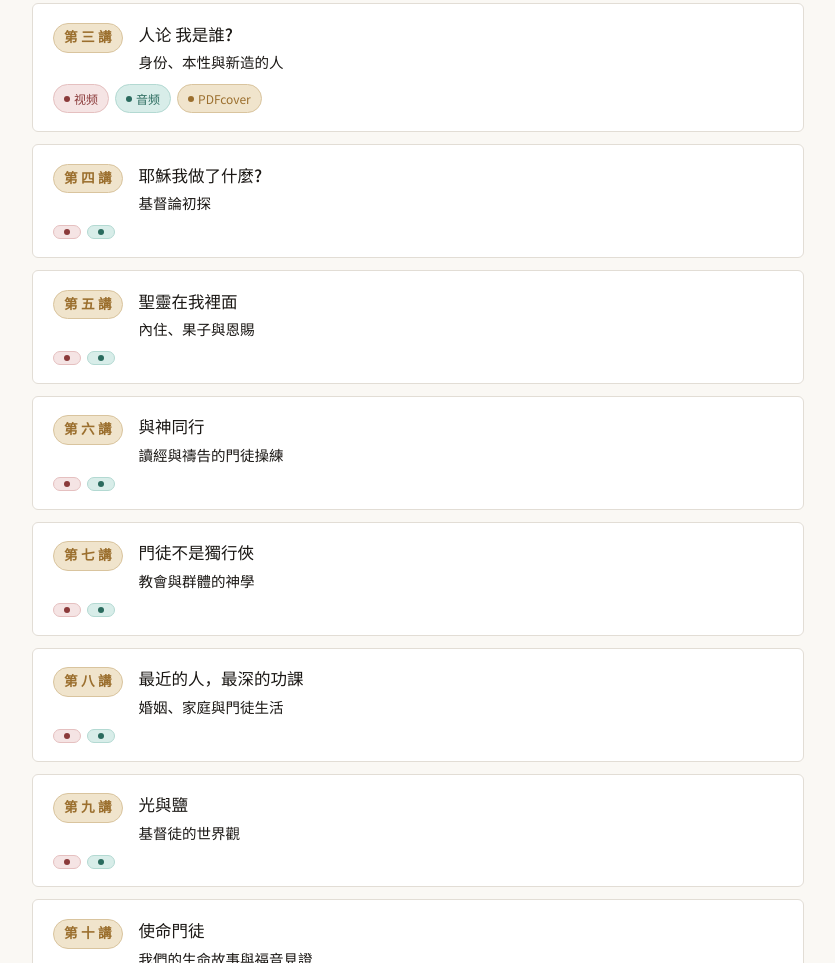
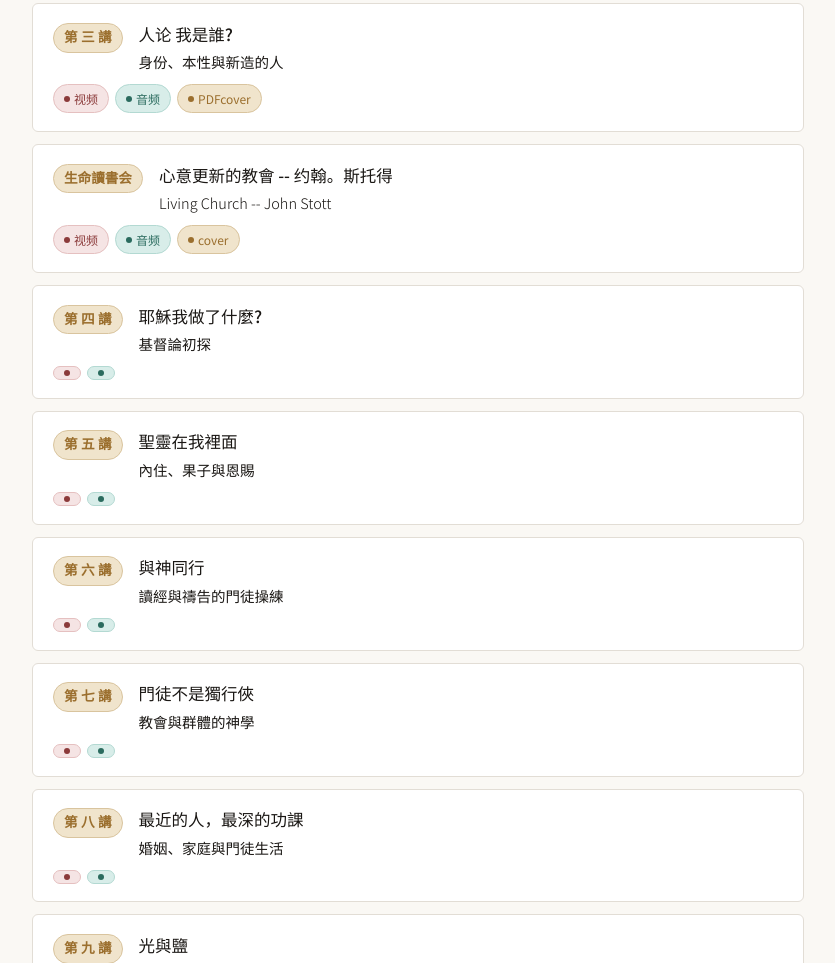
Before and after one commit to jbcheng/liferunners-website, a website: page public/media/audio/scj/scj.html in a window 1280 px wide. Shown: the part 738-1701 px from the top of the page, without its empty margins (222-1057 px from the left). Drawn offline with Linux system fonts and the light colour scheme.

Commit message:
Pentateuch summary | Living Church by John Stott

```diff
--- a/public/media/audio/scj/scj.html
+++ b/public/media/audio/scj/scj.html
@@ -291,6 +291,21 @@
 
   <article class="episode">
     <div class="episode-header">
+      <span class="episode-num">生命讀書会</span>
+      <div>
+        <div class="episode-title">心意更新的教會 -- 约翰。斯托得</div>
+        <div class="episode-speaker">Living Church -- John Stott</div>
+      </div>
+    </div>
+    <div class="links-row">
+      <a class="chip chip-video" href="https://www.youtube.com/watch?v=quPgzEco__c">视频</a>
+      <a class="chip chip-audio" href="scj03a-living-church-aud.mp3">音频</a>
+      <a class="chip chip-pdf" href="scj03a-living-church.png">cover</a>
+    </div>
+  </article>
+
+  <article class="episode">
+    <div class="episode-header">
       <span class="episode-num">第 四 講</span>
       <div>
         <div class="episode-title">耶穌我做了什麼?</div>
```
Also changed, not shown: public/media/audio/ot05/deu.html (+4 -4 lines), 4 other files.
